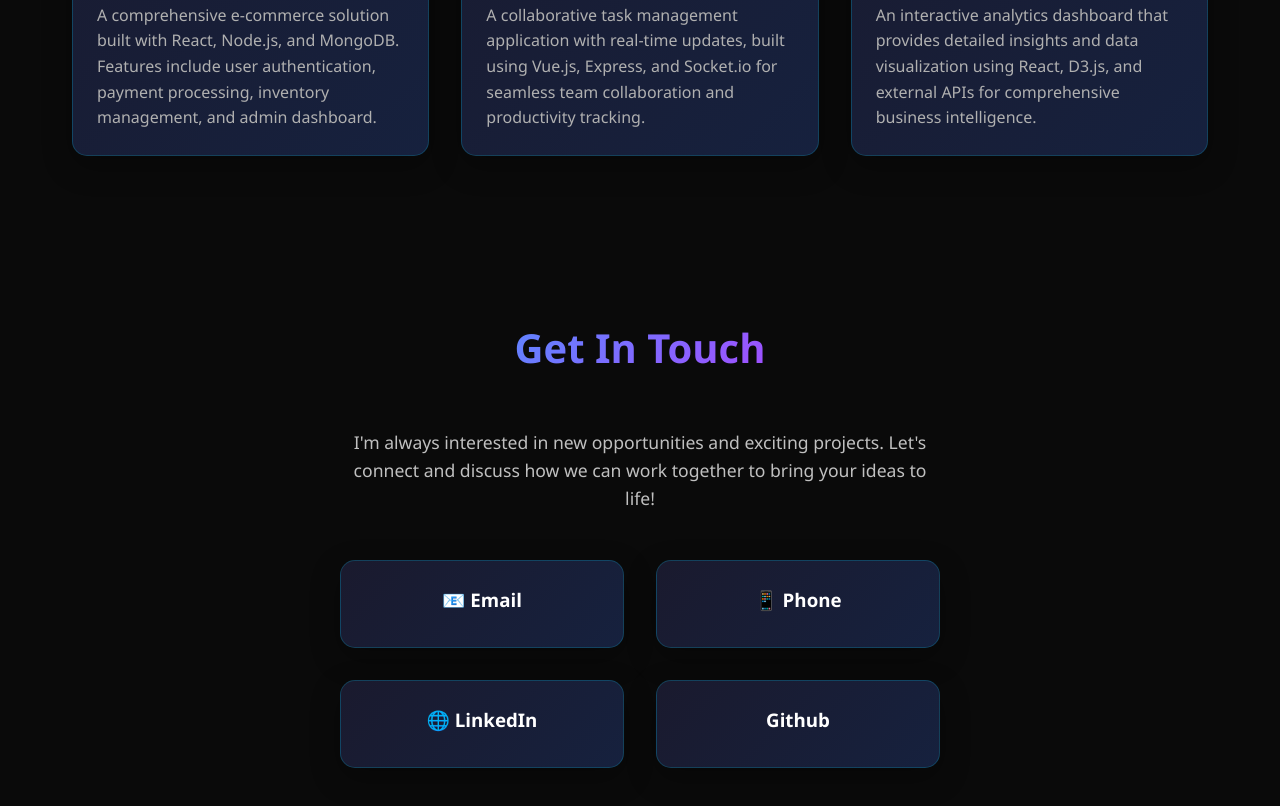
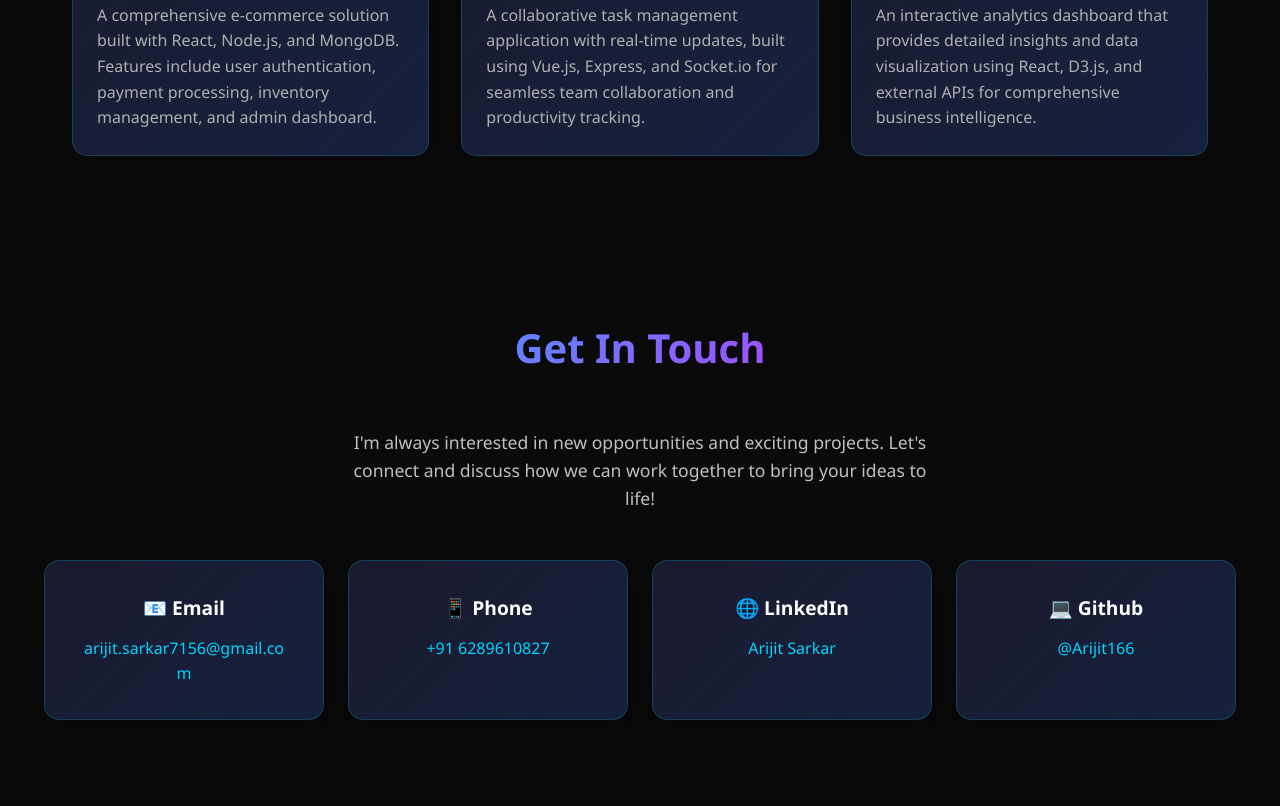
Before and after one commit to Arijit166/AI-Portfolio, a plain HTML site: page index.html in a window 1280 px wide. Shown: the part 2500-3306 px from the top of the page. Drawn offline with Linux system fonts and the light colour scheme.

Commit message:
Update contacts section

```diff
--- a/index.html
+++ b/index.html
@@ -362,32 +362,52 @@
 
         .contact-info {
             display: grid;
-            grid-template-columns: repeat(auto-fit, minmax(200px, 1fr));
-            gap: 2rem;
+            grid-template-columns: repeat(4, minmax(280px, 1fr));
+            gap: 1.5rem;
             margin-top: 3rem;
+            max-width: 1400px;
+            margin-left: auto;
+            margin-right: auto;
+            padding: 0 2rem;
+            justify-content: center;
         }
 
         .contact-item {
-            padding: 1.5rem;
+            width: 100%;
+            padding: 2rem;
             background: linear-gradient(135deg, #1a1a2e 0%, #16213e 100%);
             border-radius: 15px;
             border: 1px solid rgba(0, 212, 255, 0.2);
             box-shadow: 0 10px 30px rgba(0, 0, 0, 0.3);
             transition: all 0.3s ease;
+            text-align: center;
         }
 
         .contact-item:hover {
             border-color: rgba(0, 212, 255, 0.5);
             transform: translateY(-5px);
+            background: linear-gradient(135deg, #1a1a2e 0%, #1e2747 100%);
+            box-shadow: 0 15px 40px rgba(0, 212, 255, 0.2);
         }
 
         .contact-item h3 {
             color: #ffffff;
-            margin-bottom: 0.5rem;
+            margin-bottom: 0.75rem;
+            font-size: 1.2rem;
         }
 
-        .contact-item p {
+        .contact-link {
             color: #00d4ff;
+            text-decoration: none;
+            font-size: 1rem;
+            transition: all 0.3s ease;
+            display: inline-block;
+            word-break: break-all;
+        }
+
+        .contact-link:hover {
+            color: #ff00ff;
+            transform: translateY(-2px);
         }
 
         /* Chat Bubble */
@@ -571,6 +591,14 @@
             }
         }
 
+        @media (max-width: 1200px) {
+            .contact-info {
+                grid-template-columns: repeat(2, minmax(300px, 1fr));
+                gap: 1.5rem;
+                max-width: 800px;
+            }
+        }
+
         @media (max-width: 768px) {
             .nav-links {
                 display: none;
@@ -580,8 +608,20 @@
                 display: flex;
             }
 
+            @media (min-width: 769px) and (max-width: 1024px) {
+                .contact-info {
+                    grid-template-columns: repeat(2, 1fr);
+                }
+            }
+
             .skills-grid {
                 grid-template-columns: 1fr;
+            }
+
+            .contact-info {
+                grid-template-columns: 1fr;
+                gap: 1rem;
+                padding: 0 1rem;
             }
 
             .hero-content h1 {
@@ -795,19 +835,19 @@
             <div class="contact-info">
                 <div class="contact-item">
                     <h3>📧 Email</h3>
-                    <a href="mailto:arijit.sarkar7156@gmail.com"></a>
+                    <a href="mailto:arijit.sarkar7156@gmail.com" class="contact-link">arijit.sarkar7156@gmail.com</a>
                 </div>
                 <div class="contact-item">
                     <h3>📱 Phone</h3>
-                    <a href="tel:+916289610827"></a>
+                    <a href="tel:+916289610827" class="contact-link">+91 6289610827</a>
                 </div>
                 <div class="contact-item">
                     <h3>🌐 LinkedIn</h3>
-                    <a href="https://www.linkedin.com/in/arijit-sarkar-57738a354?utm_source=share&utm_campaign=share_via&utm_content=profile&utm_medium=android_app "></a>
+                    <a href="https://www.linkedin.com/in/arijit-sarkar-57738a354" class="contact-link" target="_blank">Arijit Sarkar</a>
                 </div>
                 <div class="contact-item">
-                    <h3>Github</h3>
-                    <a href="https://github.com/Arijit166"></a>
+                    <h3>💻 Github</h3>
+                    <a href="https://github.com/Arijit166" class="contact-link" target="_blank">@Arijit166</a>
                 </div>
             </div>
         </div>
```
